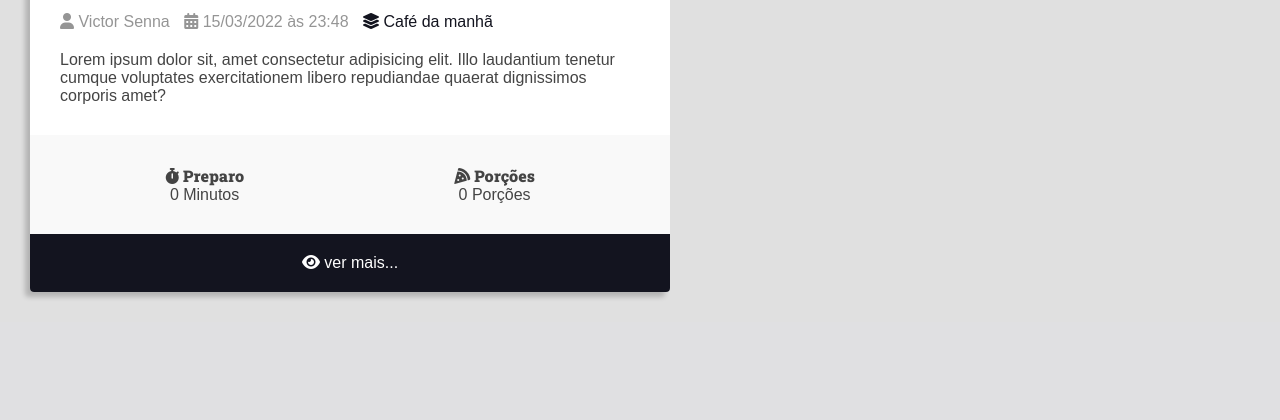
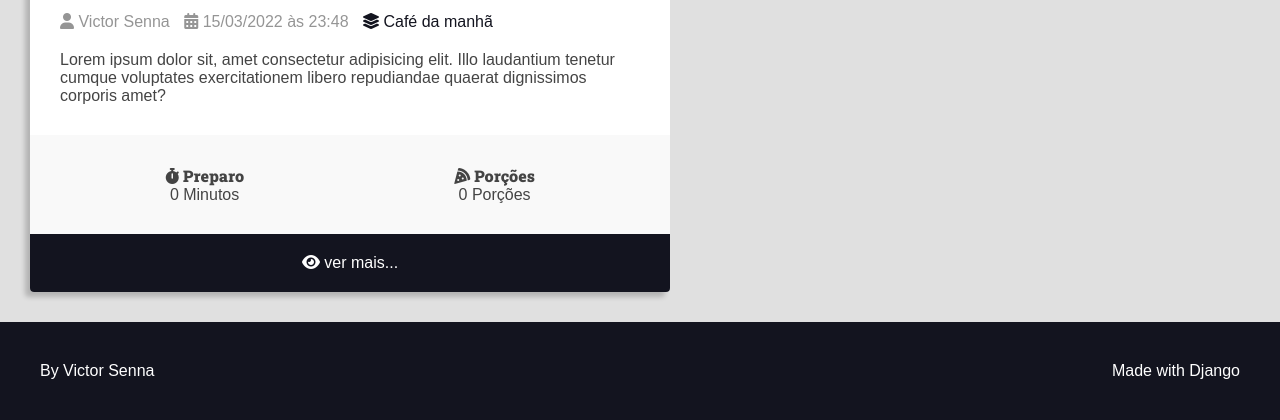
Before and after one commit to vhsenna/django-blog-recipes, a Django app: page / in a window 1280 px wide. Shown: the part 645-1065 px from the top of the page. Before the commit the page ends 944 px from the top, so only its background shows below. Run offline with Django 4.2, Linux system fonts and the light colour scheme; grey boxes labelled with a size stand in for pictures from a placeholder-image service; some libraries are stand-ins or nearby versions.

Commit message:
Create footer

```diff
--- a/recipes/templates/recipes/base.html
+++ b/recipes/templates/recipes/base.html
@@ -50,6 +50,25 @@
       display: grid;
       grid-template-columns: repeat(auto-fit, minmax(340px, 1fr));
       gap: 40px;
+    }
+
+    .main-footer {
+      align-items: center;
+      background: #13141F;
+      color: #FFFFFF;
+      display: flex;
+      justify-content: space-between;
+      padding: 40px;
+    }
+
+    .main-footer a {
+      color: #FFFFFF;
+      text-decoration: none;
+      transition: all 300ms ease-in-out;
+    }
+
+    .main-footer a:hover {
+      filter: brightness(.8);
     }
 
     .main-header-container {
--- a/recipes/templates/recipes/home.html
+++ b/recipes/templates/recipes/home.html
@@ -82,4 +82,14 @@
 
     </div>
   </div>
+
+  <footer class="main-footer">
+    <div class="developer">
+      <a href="" target="_blank" rel="noreferrer noopener">By Victor Senna</a>
+    </div>
+
+    <div class="powered">
+      <a href="https://www.djangoproject.com/" target="_blank" rel="noreferrer noopener">Made with Django</a>
+    </div>
+  </footer>
 </body>
```
